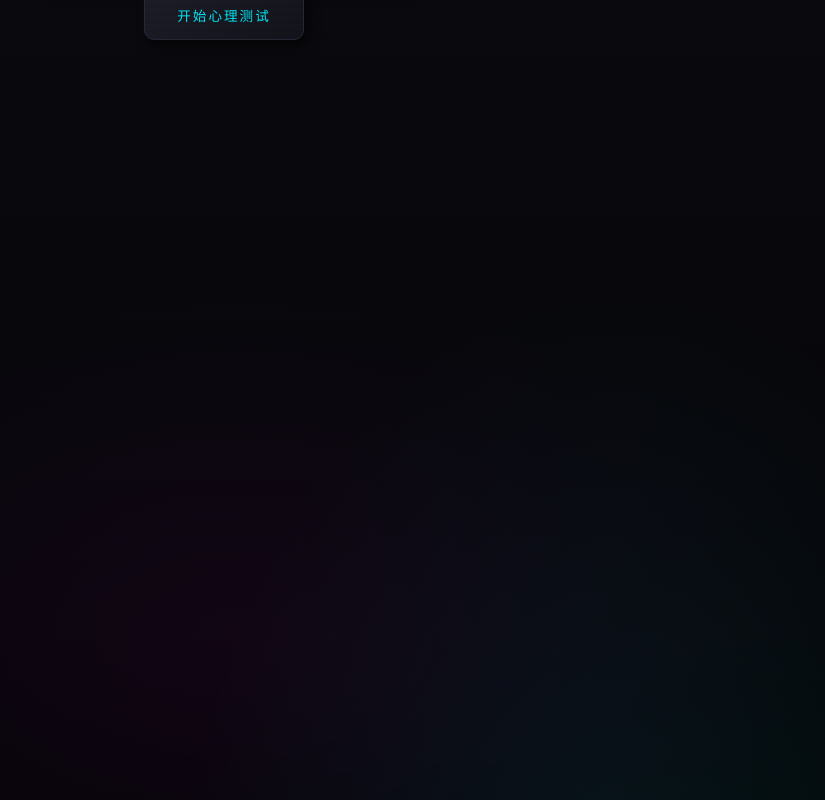
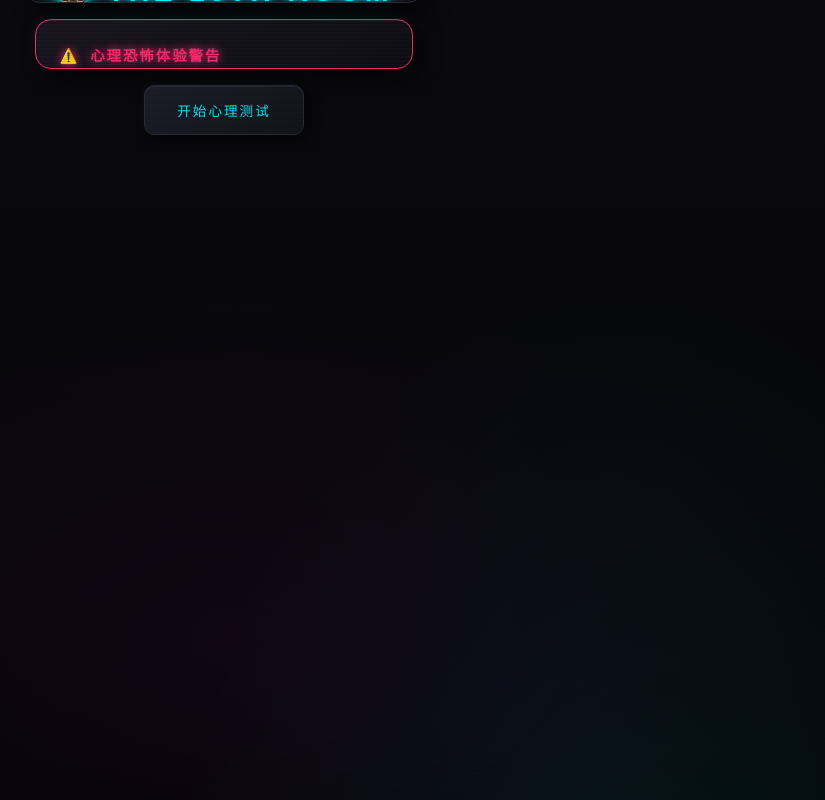
Before and after one commit to eryxen/The-16th-Room, a website: page public/index.html in a window 1280 px wide. Shown: the whole page, without its empty margins (16-841 px from the left). Drawn offline with Linux system fonts and the light colour scheme.

Commit message:
fix: center the UI properly

```diff
--- a/public/style.css
+++ b/public/style.css
@@ -52,8 +52,8 @@
     display: flex;
     flex-direction: column;
     align-items: center;
-    justify-content: flex-end;
-    padding-bottom: 25vh;
+    justify-content: center;
+    padding-bottom: 0;
 }
 
 /* ========== Main Container - Soft Embossed ========== */
```
